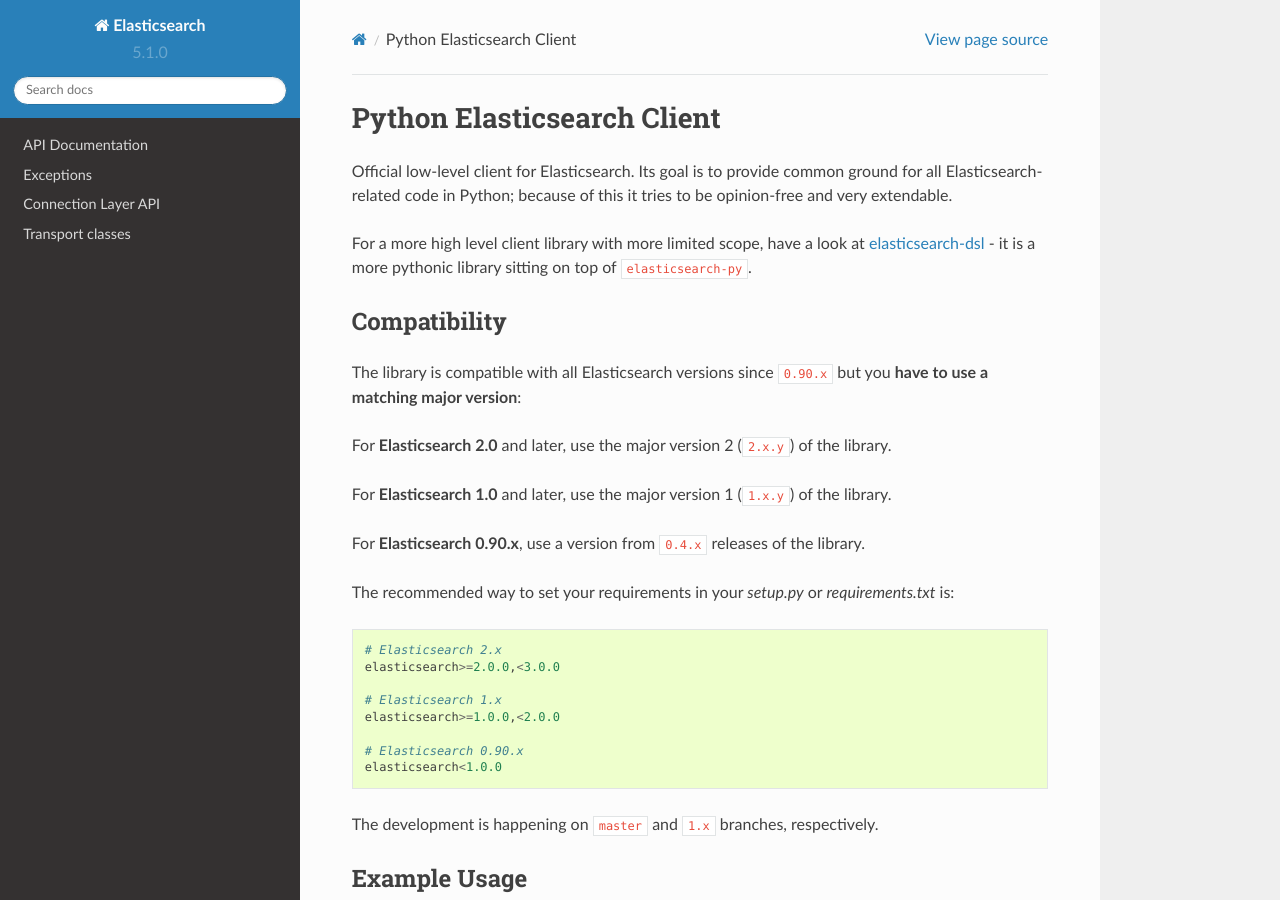
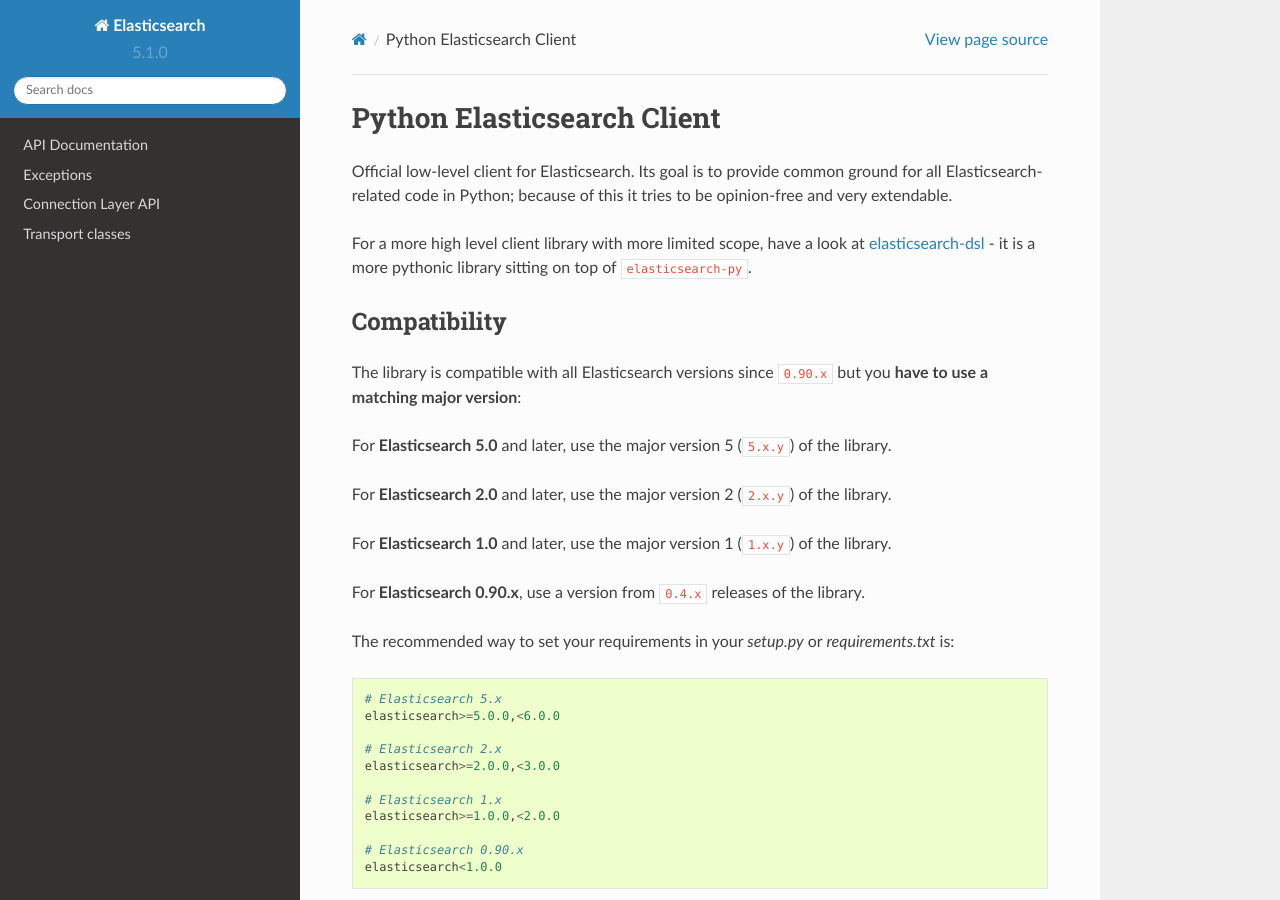
Before and after one commit to Logiclayer1111/elasticsearch, a Sphinx documentation site: the page built from docs/index.rst, in a window 1280 px wide and 900 px high. Built offline with Sphinx 7.4.7 and the Read the Docs theme 2.0.0, drawn with Linux system fonts in a browser that asks for light colours; pages that are not in the unit, such as notebooks, are missing from menus; some of the changed text lies outside the part shown.

Commit message:
Add elasticsearch 5.x intrusion  info in index.rst (#514)
for issue https://github.com/elastic/elasticsearch-py/issues/492

```diff
--- a/docs/index.rst
+++ b/docs/index.rst
@@ -17,6 +17,9 @@
 The library is compatible with all Elasticsearch versions since ``0.90.x`` but you
 **have to use a matching major version**:
 
+For **Elasticsearch 5.0** and later, use the major version 5 (``5.x.y``) of the
+library.
+
 For **Elasticsearch 2.0** and later, use the major version 2 (``2.x.y``) of the
 library.
 
@@ -29,6 +32,9 @@
 The recommended way to set your requirements in your `setup.py` or
 `requirements.txt` is::
 
+    # Elasticsearch 5.x
+    elasticsearch>=5.0.0,<6.0.0
+
     # Elasticsearch 2.x
     elasticsearch>=2.0.0,<3.0.0
 
@@ -38,7 +44,7 @@
     # Elasticsearch 0.90.x
     elasticsearch<1.0.0
 
-The development is happening on ``master`` and ``1.x`` branches, respectively.
+The development is happening on ``master`` and ``2.x`` branches respectively.
 
 Example Usage
 -------------
```
